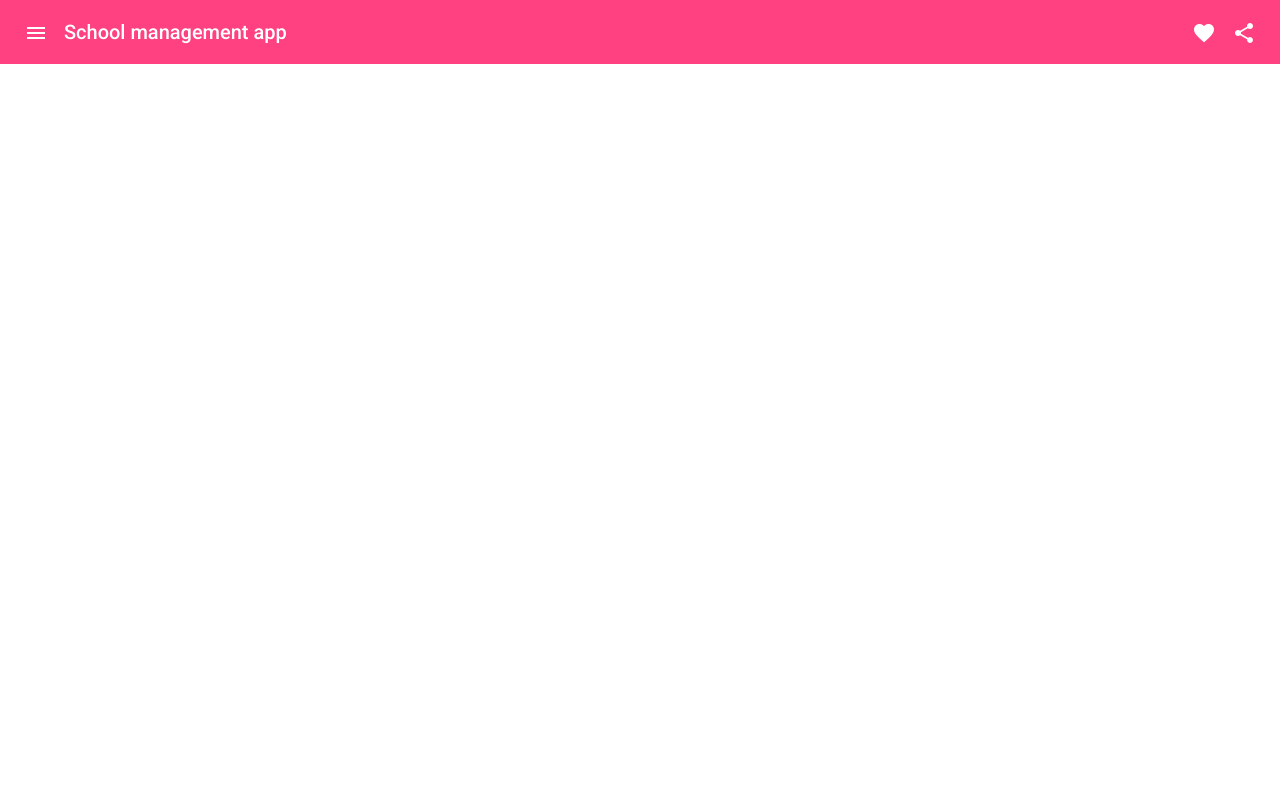
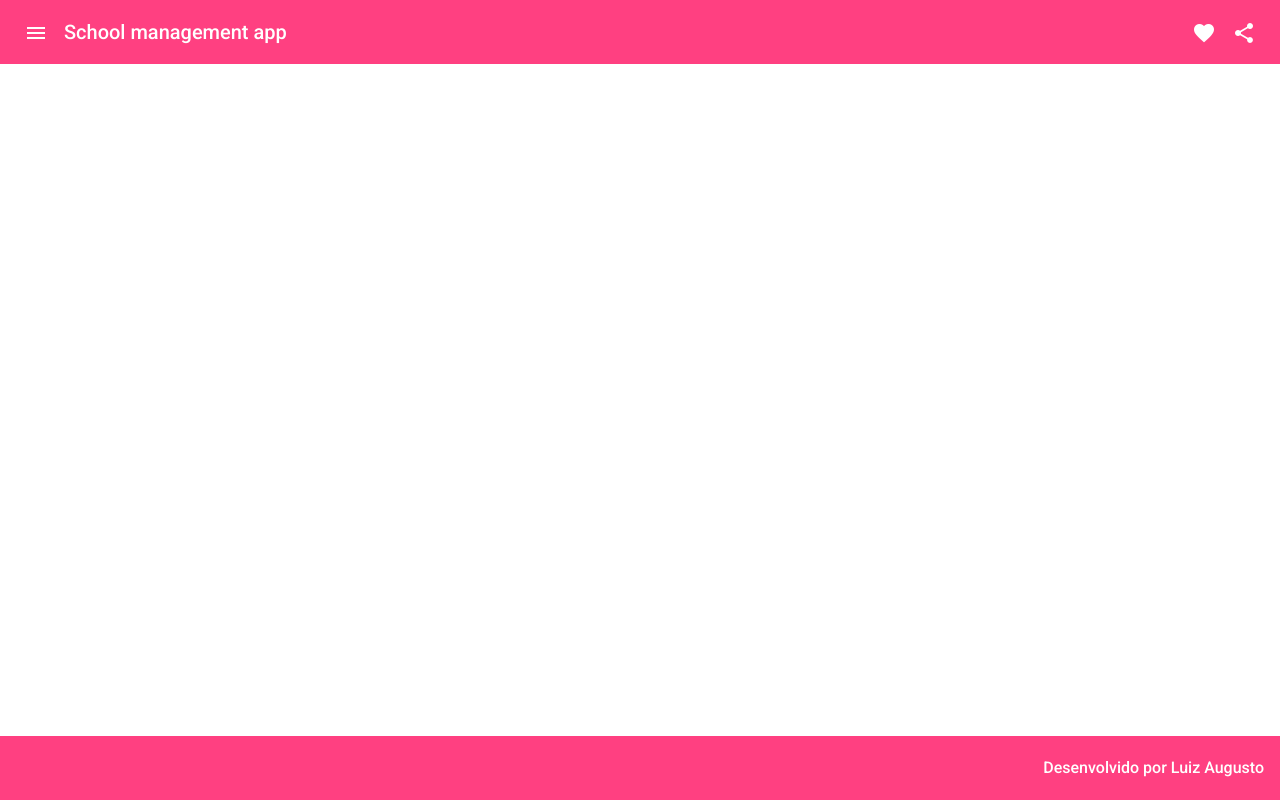
Before and after one commit to Adela1de/school-api-front, an Angular app: page / in a window 1280 px wide. Built offline with nearby package versions, Linux system fonts and the light colour scheme.

Commit message:
adding footer

```diff
--- a/src/app/app.component.html
+++ b/src/app/app.component.html
@@ -1 +1,2 @@
 <app-header></app-header>
+<app-footer></app-footer>
--- a/src/app/app.module.ts
+++ b/src/app/app.module.ts
@@ -8,11 +8,13 @@
 import {MatToolbarModule} from '@angular/material/toolbar';
 import {MatIconModule} from '@angular/material/icon';
 import {MatButtonModule} from '@angular/material/button';
+import { FooterComponent } from './components/template/footer/footer.component';
 
 @NgModule({
   declarations: [
     AppComponent,
-    HeaderComponent
+    HeaderComponent,
+    FooterComponent
   ],
   imports: [
     BrowserModule,
--- /dev/null
+++ b/src/app/components/template/footer/footer.component.css
@@ -0,0 +1,7 @@
+.footer
+{
+    position: fixed;
+    bottom: 0;
+    justify-content: flex-end;
+    font-size: 1rem;
+}
--- /dev/null
+++ b/src/app/components/template/footer/footer.component.html
@@ -0,0 +1,3 @@
+<mat-toolbar mat-toolbar color="accent" class="footer">
+    <span>Desenvolvido por Luiz Augusto</span>
+</mat-toolbar>
--- /dev/null
+++ b/src/app/components/template/footer/footer.component.ts
@@ -0,0 +1,15 @@
+import { Component, OnInit } from '@angular/core';
+
+@Component({
+  selector: 'app-footer',
+  templateUrl: './footer.component.html',
+  styleUrls: ['./footer.component.css']
+})
+export class FooterComponent implements OnInit {
+
+  constructor() { }
+
+  ngOnInit(): void {
+  }
+
+}
```
